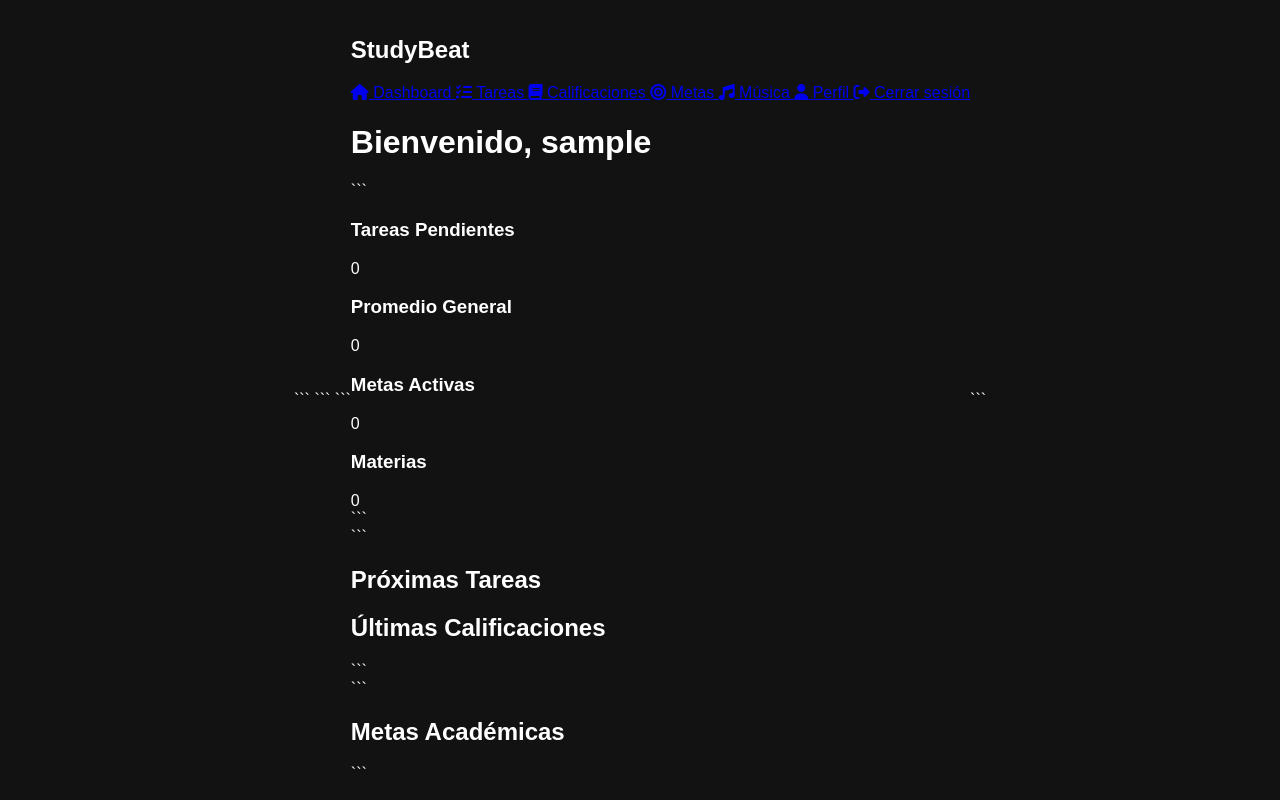
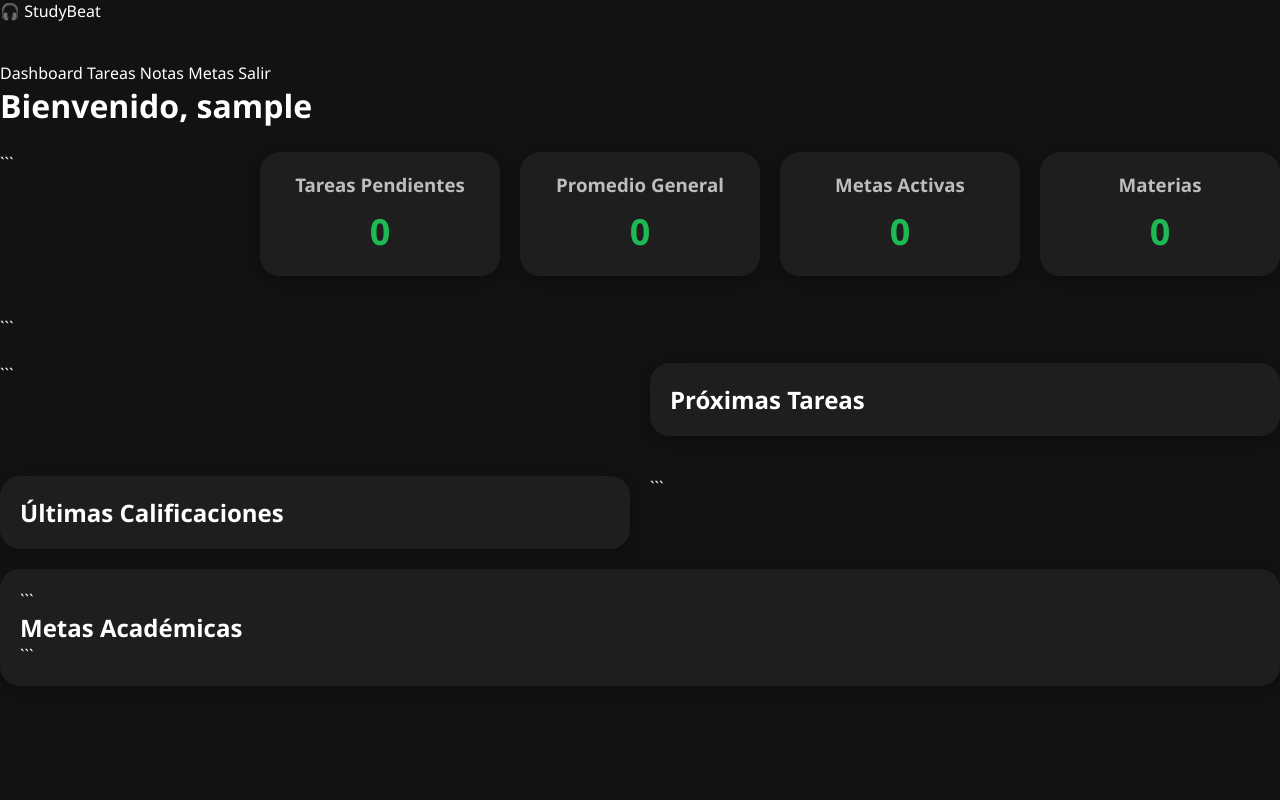
Before and after one commit to FANNY100-0/https-studybeat.onrender.com, a Flask app: page /dashboard in a window 1280 px wide. Run offline with Flask 3, Linux system fonts and the light colour scheme; the visitor is signed in with stand-in values (Sample User, id 1); data that the repository does not hold is empty.

Commit message:
Update base.html

````diff
--- a/templates/base.html
+++ b/templates/base.html
@@ -1,106 +1,30 @@
 <!DOCTYPE html>
-
 <html lang="es">
-
 <head>
     <meta charset="UTF-8">
-    <meta name="viewport" content="width=device-width, initial-scale=1.0">
-    <title>{% block title %}StudyBeat{% endblock %}</title>
+    <title>StudyBeat</title>
 
-```
-<link rel="stylesheet" href="{{ url_for('static', filename='css/style.css') }}">
-
-<link href="https://cdnjs.cloudflare.com/ajax/libs/font-awesome/6.5.2/css/all.min.css" rel="stylesheet">
-```
-
+    <link rel="stylesheet" href="{{ url_for('static', filename='style.css') }}">
+    <script src="https://cdn.jsdelivr.net/npm/chart.js"></script>
 </head>
 
 <body>
 
-```
-{% if current_user.is_authenticated %}
+<nav class="navbar">
+    <div class="logo">🎧 StudyBeat</div>
 
-<div class="layout">
+    <div class="nav-links">
+        <a href="/dashboard">Dashboard</a>
+        <a href="/tasks">Tareas</a>
+        <a href="/grades">Notas</a>
+        <a href="/goals">Metas</a>
+        <a href="/logout" class="logout">Salir</a>
+    </div>
+</nav>
 
-    <aside class="sidebar">
-
-        <div class="logo">
-            <h2>StudyBeat</h2>
-        </div>
-
-        <nav>
-
-            <a href="{{ url_for('dashboard') }}">
-                <i class="fas fa-house"></i>
-                Dashboard
-            </a>
-
-            <a href="{{ url_for('tasks') }}">
-                <i class="fas fa-list-check"></i>
-                Tareas
-            </a>
-
-            <a href="{{ url_for('grades') }}">
-                <i class="fas fa-book"></i>
-                Calificaciones
-            </a>
-
-            <a href="{{ url_for('goals') }}">
-                <i class="fas fa-bullseye"></i>
-                Metas
-            </a>
-
-            <a href="{{ url_for('music') }}">
-                <i class="fas fa-music"></i>
-                Música
-            </a>
-
-            <a href="{{ url_for('profile') }}">
-                <i class="fas fa-user"></i>
-                Perfil
-            </a>
-
-            <a href="{{ url_for('logout') }}" class="logout">
-                <i class="fas fa-right-from-bracket"></i>
-                Cerrar sesión
-            </a>
-
-        </nav>
-
-    </aside>
-
-    <main class="content">
-
-        {% with messages = get_flashed_messages(with_categories=true) %}
-        {% if messages %}
-
-        {% for category, message in messages %}
-
-        <div class="alert {{ category }}">
-            {{ message }}
-        </div>
-
-        {% endfor %}
-        {% endif %}
-        {% endwith %}
-
-        {% block content %}
-        {% endblock %}
-
-    </main>
-
-</div>
-
-{% else %}
-
-{% block auth_content %}
-{% endblock %}
-
-{% endif %}
-
-<script src="{{ url_for('static', filename='js/main.js') }}"></script>
-```
+<main class="container">
+    {% block content %}{% endblock %}
+</main>
 
 </body>
-
 </html>
````
